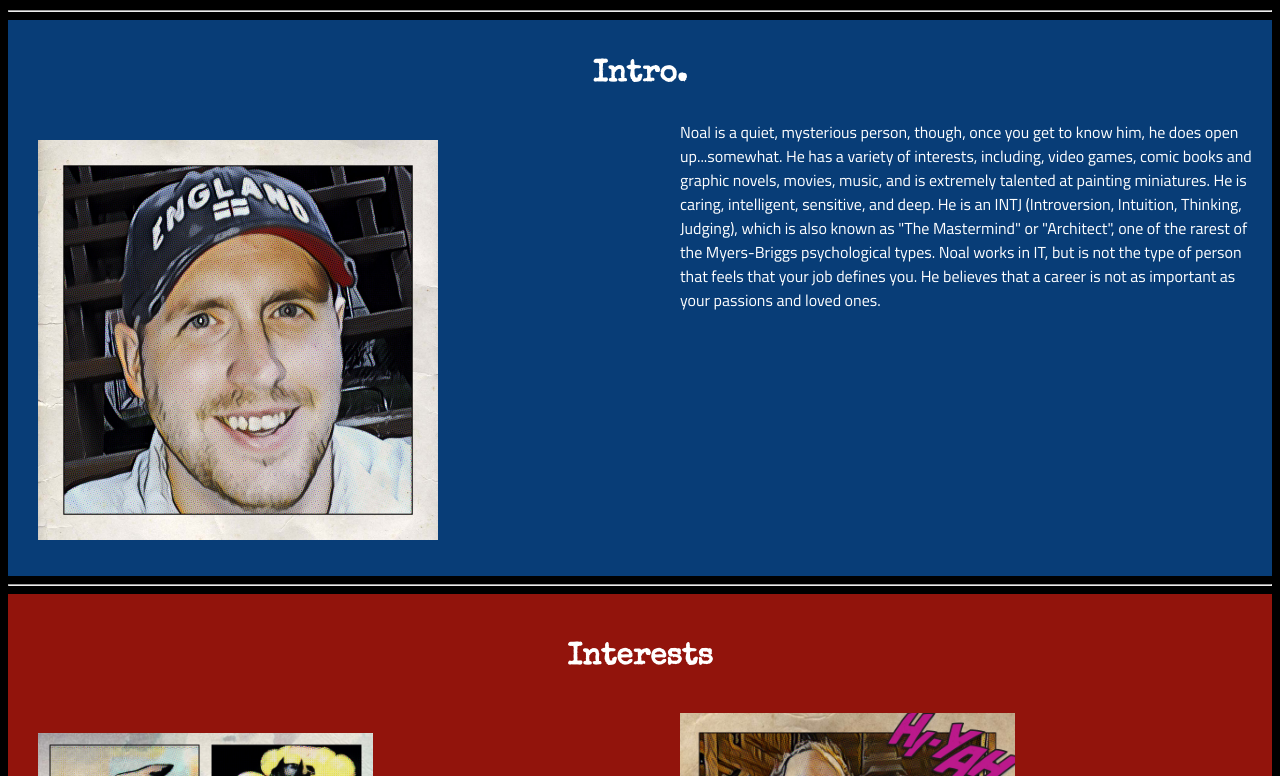
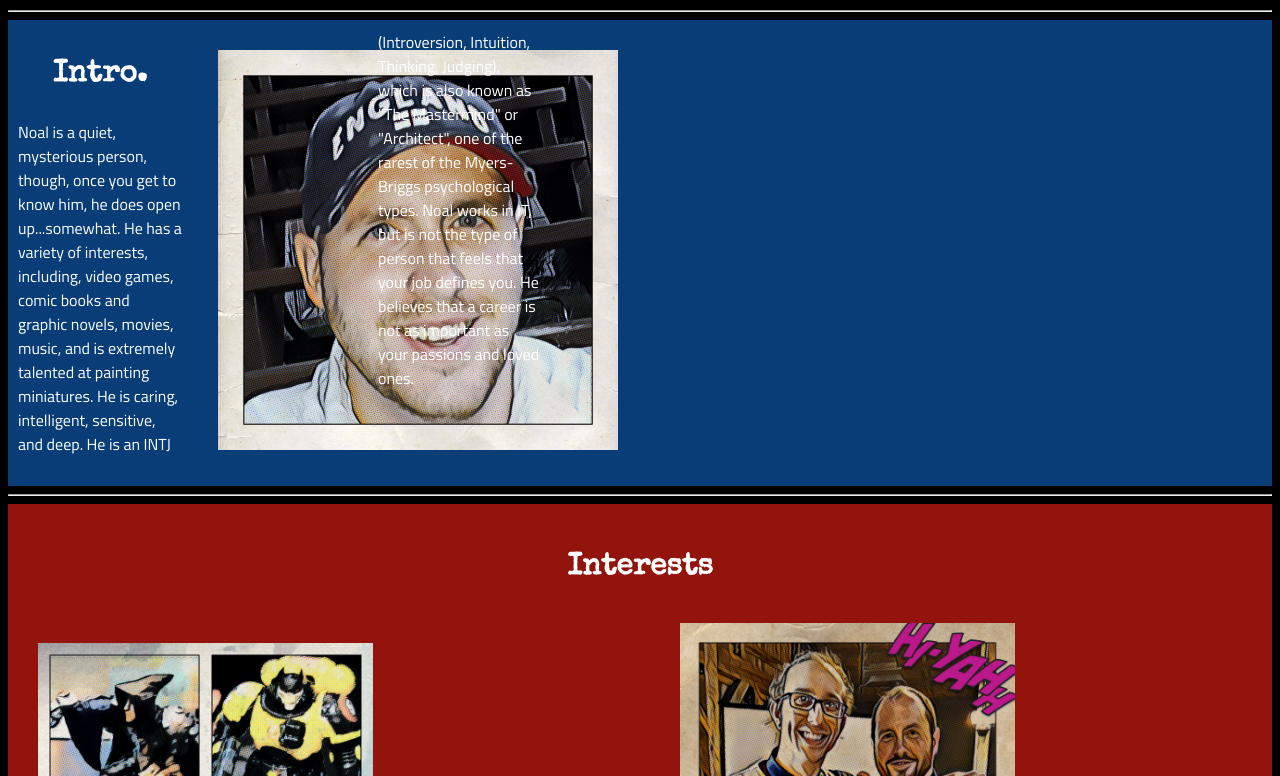
Before and after one commit to jennylandrum/bioSite, a plain HTML site: page index.html in a window 1280 px wide. Shown: the part 848-1624 px from the top of the page. Drawn offline with nearby package versions, Linux system fonts and the light colour scheme.

Commit message:
trying column code
removed overflow: auto; and added column count and width

```diff
--- a/NoalSite.css
+++ b/NoalSite.css
@@ -54,7 +54,8 @@ h4 {font-family: 'Special Elite', cursive;
     background-color: #083D77;
     padding: 10px;
     font-family: 'Titillium Web', sans-serif;
-    overflow: auto;
+    columns-count: 2;
+    column-width: 150px;
 }
 .NoalImage2 {
     float: left;
```
